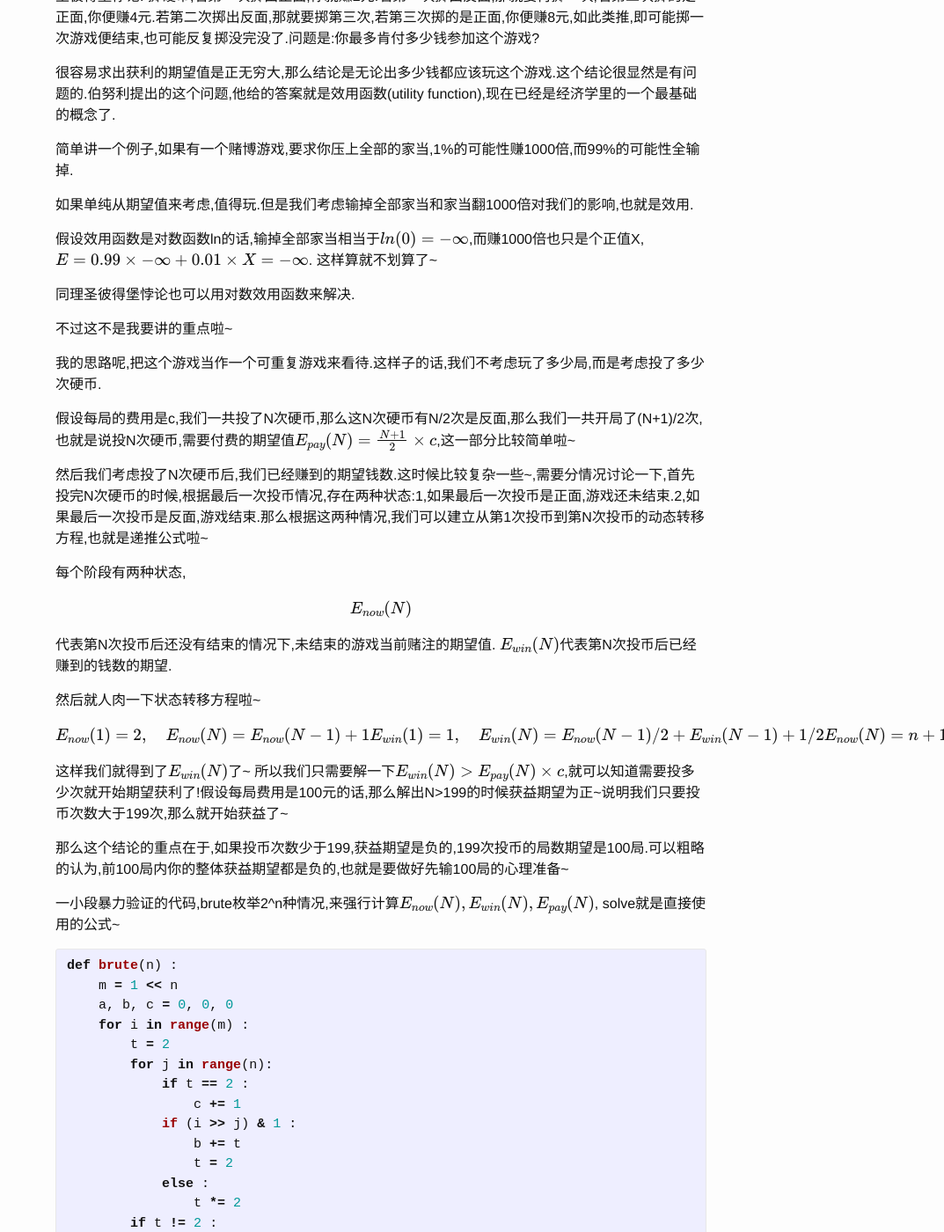
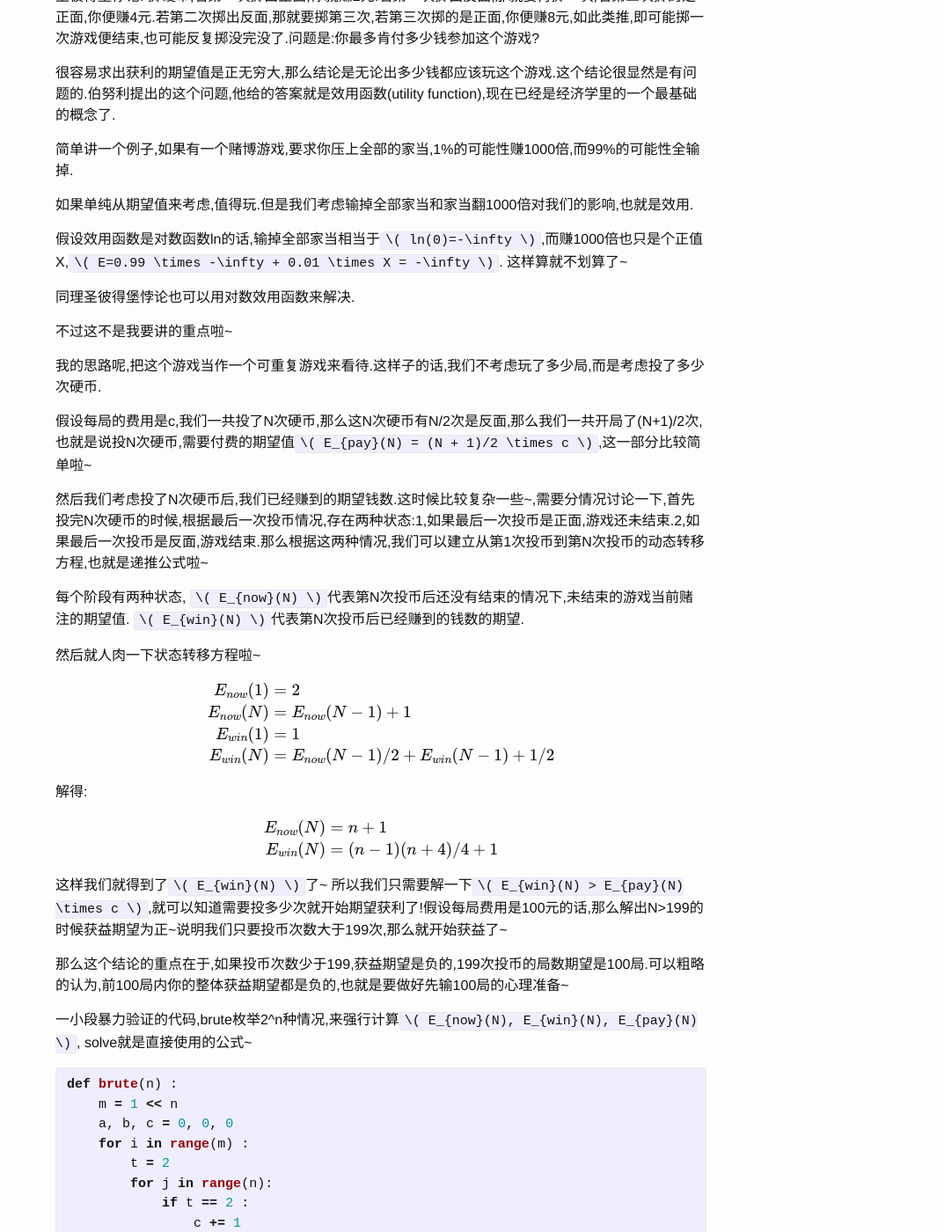
Before and after one commit to FiveEyes/FiveEyes.github.io, a Jekyll site: the page built from _posts/2015-2-4-St-Petersburg-paradox.md, in a window 1280 px wide and 1400 px high, scrolled down 267 px. Shown: the whole window at 88% size, without its empty margins (207-1280 px from the left). Built offline with Jekyll 4.4.1, drawn with Linux system fonts in a browser that asks for light colours; formulas are drawn with MathJax 3; some of the changed text lies outside the part shown.

Commit message:
use code block to fix <em>

````diff
--- a/_includes/head.html
+++ b/_includes/head.html
@@ -13,8 +13,9 @@
   src="https://cdn.mathjax.org/mathjax/latest/MathJax.js?config=TeX-AMS-MML_HTMLorMML">
   MathJax.Hub.Config({
     tex2jax: {
-      inlineMath: [ ['\\[','\\]'], ['\\(','\\)'] ],
-      displayMath: [ ['$$','$$'] ],
+      inlineMath: [ ['\\(','\\)'] ],
+      displayMath: [ ['$$','$$'], ['\\[','\\]'] ],
+      skipTags: ["script","noscript","style","textarea","pre"],
       processEscapes: true
     }
   });
--- a/_posts/2015-2-4-St-Petersburg-paradox.md
+++ b/_posts/2015-2-4-St-Petersburg-paradox.md
@@ -14,7 +14,7 @@ categories: Math
 
 如果单纯从期望值来考虑,值得玩.但是我们考虑输掉全部家当和家当翻1000倍对我们的影响,也就是效用.
 
-假设效用函数是对数函数ln的话,输掉全部家当相当于\\( ln(0)=-\infty \\),而赚1000倍也只是个正值X,\\( E=0.99 \times -\infty + 0.01 \times X = -\infty \\). 这样算就不划算了~
+假设效用函数是对数函数ln的话,输掉全部家当相当于```\( ln(0)=-\infty \)```,而赚1000倍也只是个正值X,```\( E=0.99 \times -\infty + 0.01 \times X = -\infty \)```. 这样算就不划算了~
 
 同理圣彼得堡悖论也可以用对数效用函数来解决.
 
@@ -22,26 +22,37 @@ categories: Math
 
 我的思路呢,把这个游戏当作一个可重复游戏来看待.这样子的话,我们不考虑玩了多少局,而是考虑投了多少次硬币.
 
-假设每局的费用是c,我们一共投了N次硬币,那么这N次硬币有N/2次是反面,那么我们一共开局了(N+1)/2次,也就是说投N次硬币,需要付费的期望值\\( E_{pay}(N) = \frac{N + 1}{2} \times c \\),这一部分比较简单啦~
+假设每局的费用是c,我们一共投了N次硬币,那么这N次硬币有N/2次是反面,那么我们一共开局了(N+1)/2次,也就是说投N次硬币,需要付费的期望值```\( E_{pay}(N) = (N + 1)/2 \times c \)```,这一部分比较简单啦~
 
 然后我们考虑投了N次硬币后,我们已经赚到的期望钱数.这时候比较复杂一些~,需要分情况讨论一下,首先投完N次硬币的时候,根据最后一次投币情况,存在两种状态:1,如果最后一次投币是正面,游戏还未结束.2,如果最后一次投币是反面,游戏结束.那么根据这两种情况,我们可以建立从第1次投币到第N次投币的动态转移方程,也就是递推公式啦~
 
-每个阶段有两种状态, \\[ E_{now}(N) \\]代表第N次投币后还没有结束的情况下,未结束的游戏当前赌注的期望值. \\( E_{win}(N) \\)代表第N次投币后已经赚到的钱数的期望.
+每个阶段有两种状态, ```\( E_{now}(N) \)```代表第N次投币后还没有结束的情况下,未结束的游戏当前赌注的期望值. ```\( E_{win}(N) \)```代表第N次投币后已经赚到的钱数的期望.
 
 然后就人肉一下状态转移方程啦~
 
 $$
-E_{now}(1) = 2, \quad E_{now}(N) = E_{now}(N-1) + 1 \\
-E_{win}(1) = 1, \quad E_{win}(N) = E_{now}(N-1)/2 + E_{win}(N-1) + 1/2 \\
-E_{now}(N) = n + 1 \\
-E_{win}(N) = (n - 1)(n + 4) / 4 + 1 \\
+\begin{eqnarray*}
+E_{now}(1) &=& 2 \\
+E_{now}(N) &=& E_{now}(N-1) + 1 \\
+E_{win}(1) &=& 1 \\
+E_{win}(N) &=& E_{now}(N-1)/2 + E_{win}(N-1) + 1/2 \\
+\end{eqnarray*}
 $$
 
-这样我们就得到了\\( E_{win}(N) \\)了~ 所以我们只需要解一下\\( E_{win}(N) > E_{pay}(N) \times c \\),就可以知道需要投多少次就开始期望获利了!假设每局费用是100元的话,那么解出N>199的时候获益期望为正~说明我们只要投币次数大于199次,那么就开始获益了~
+解得:
+
+$$
+\begin{eqnarray*}
+E_{now}(N) &=& n + 1 \\
+E_{win}(N) &=& (n - 1)(n + 4) / 4 + 1 \\
+\end{eqnarray*}
+$$
+
+这样我们就得到了```\( E_{win}(N) \)```了~ 所以我们只需要解一下```\( E_{win}(N) > E_{pay}(N) \times c \)```,就可以知道需要投多少次就开始期望获利了!假设每局费用是100元的话,那么解出N>199的时候获益期望为正~说明我们只要投币次数大于199次,那么就开始获益了~
 
 那么这个结论的重点在于,如果投币次数少于199,获益期望是负的,199次投币的局数期望是100局.可以粗略的认为,前100局内你的整体获益期望都是负的,也就是要做好先输100局的心理准备~
 
-一小段暴力验证的代码,brute枚举2^n种情况,来强行计算\\( E_{now}(N), E_{win}(N), E_{pay}(N) \\), solve就是直接使用的公式~
+一小段暴力验证的代码,brute枚举2^n种情况,来强行计算```\( E_{now}(N), E_{win}(N), E_{pay}(N) \)```, solve就是直接使用的公式~
 {% highlight python %}
 def brute(n) :
     m = 1 << n
@@ -124,7 +135,7 @@ def sample(m, n, c):
 
 这说明我们不仅要考虑投币多少次后期望获益为正,还要考虑投币多少次后有很大的概率是获益的.所以,接下来的工作就是来求当多少次投币之后,我们获益的概率大于给定的p.
 
-这个问题等价于投币N次之后,已获利为正的概率是多少,公式很简单,考虑第n次投币如果游戏未结束,获利和n-1一样.f(n)代表第n次结束获利的概率 \\( P(N) = \frac{P(N-1) + f(n)}{2} \\).
+这个问题等价于投币N次之后,已获利为正的概率是多少,公式很简单,考虑第n次投币如果游戏未结束,获利和n-1一样.f(n)代表第n次结束获利的概率 ```\( P(N) = (P(N-1) + f(n))/2 \)```.
 
 这里的问题在于f(n)很难计算,顺推f(n)的话,需要知道投完前n-1次所有局面的精确获益才能进行统计,复杂度是2^n.所以精确计算不太现实,正在研究怎么近似计算.
 
````
